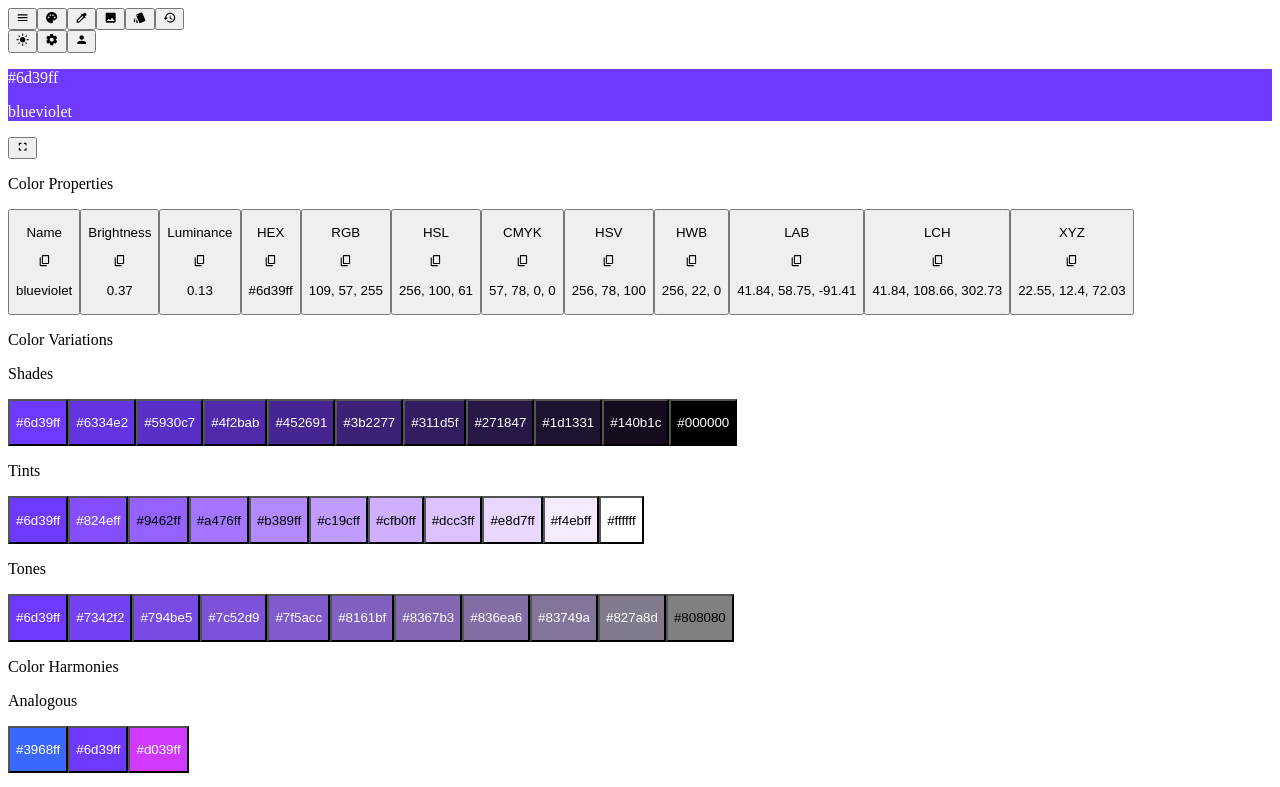
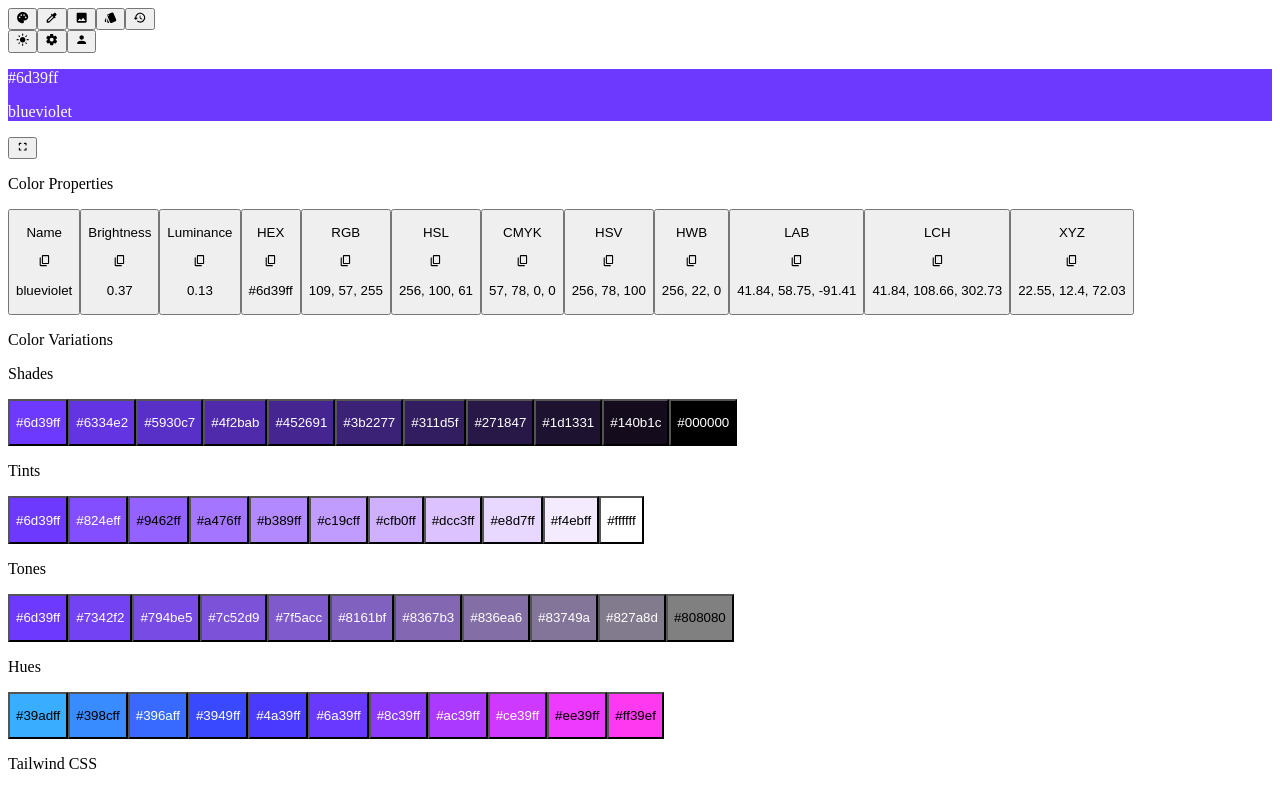
Before and after one commit to iam-rohid/color-pkr, a React (Vite) app: page / in a window 1280 px wide. Shown: the top 787 px of the page. Built offline with nearby package versions, Linux system fonts and the light colour scheme.

Commit message:
Hues, Tailwind CSS colors

```diff
--- a/package.json
+++ b/package.json
@@ -1,6 +1,6 @@
 {
   "name": "color-pkr",
-  "version": "0.1.1",
+  "version": "0.1.2",
   "description": "A usefull color picker app",
   "main": "main/index.js",
   "license": "MIT",
--- a/src/App.tsx
+++ b/src/App.tsx
@@ -1,7 +1,11 @@
 import AppRoutes from "./AppRoutes";
 
 function App() {
-  return <AppRoutes />;
+  return (
+    <div className="w-screen h-screen relative overflow-hidden flex flex-col">
+      <AppRoutes />
+    </div>
+  );
 }
 
 export default App;
--- a/src/components/ColorVariations.tsx
+++ b/src/components/ColorVariations.tsx
@@ -7,6 +7,8 @@ const ColorVariations = ({ colorDetails }: { colorDetails: IColorDetails }) => {
       <ColorsRow colors={colorDetails.shades} title="Shades" />
       <ColorsRow colors={colorDetails.tints} title="Tints" />
       <ColorsRow colors={colorDetails.tones} title="Tones" />
+      <ColorsRow colors={colorDetails.hues} title="Hues" />
+      <ColorsRow colors={colorDetails.tailwindcss} title="Tailwind CSS" />
     </div>
   );
 };
--- a/src/components/ColorsRow.tsx
+++ b/src/components/ColorsRow.tsx
@@ -7,12 +7,12 @@ const ColorsRow = ({
   description,
 }: {
   colors: string[];
-  title: string;
+  title?: string;
   description?: string;
 }) => {
   return (
     <div>
-      <p className="font-medium mb-1">{title}</p>
+      {title && <p className="font-medium mb-1">{title}</p>}
       <div className="w-full flex flex-col sm:flex-row rounded-xl overflow-hidden border border-gray-100 dark:border-gray-800">
         {colors.map((color, i) => (
           <ColorCell color={color} key={i} />
--- a/src/components/Container.tsx
+++ b/src/components/Container.tsx
@@ -8,7 +8,7 @@ const Container = ({
   className?: string;
 }) => {
   return (
-    <div className={`w-full max-w-6xl mx-auto p-4 md:p-6 lg:p-8 ${className}`}>
+    <div className={`w-full max-w-7xl mx-auto p-4 md:p-6 lg:p-8 ${className}`}>
       {children}
     </div>
   );
--- a/src/components/SideBar/SideBar.tsx
+++ b/src/components/SideBar/SideBar.tsx
@@ -1,4 +1,3 @@
-import React, { SVGProps } from "react";
 import { useTheme } from "../../hooks/useTheme";
 import ColorIcon from "../icons/ColorIcon";
 import ColorPaletteIcon from "../icons/ColorPaletteIcon";
@@ -10,12 +9,12 @@ import LightModeIcon from "../icons/LightModeIcon";
 import MenuIcon from "../icons/MenuIcon";
 import SettingsIcon from "../icons/SettingsIcon";
 import UserIcon from "../icons/UserIcon";
+import SideBarItem from "./SideBarItem";
 
 const SideBar = () => {
   const { darkMode, setDarkMode } = useTheme();
   return (
-    <div className="w-14 h-full flex flex-col overflow-y-auto border-r border-gray-100 dark:border-gray-800">
-      <SideBarItem Icon={MenuIcon} name="Menu" tag="color-picker" />
+    <div className="w-14 h-full flex flex-col overflow-y-auto border-r border-gray-100 dark:border-gray-800 p-2">
       <SideBarItem
         Icon={ColorIcon}
         name="Edit Color"
@@ -49,7 +48,7 @@ const SideBar = () => {
       <div className="flex-1"></div>
       <SideBarItem
         Icon={darkMode ? DarkModeIcon : LightModeIcon}
-        name={darkMode ? "Disable Dark Mode" : "Enable Dark Mode"}
+        name={darkMode ? "Dark Mode" : "Light Mode"}
         tag="dark-mode"
         onClick={() => {
           setDarkMode(!darkMode);
@@ -67,31 +66,3 @@ const SideBar = () => {
 };
 
 export default SideBar;
-
-const SideBarItem = ({
-  Icon,
-  name,
-  tag,
-  onClick,
-  isActive,
-}: {
-  Icon: (props: SVGProps<SVGSVGElement>) => JSX.Element;
-  name: string;
-  tag: string;
-  isActive?: boolean;
-  onClick?: () => void;
-}) => {
-  return (
-    <button
-      title={name}
-      onClick={onClick}
-      className={`border-l-2 ${
-        isActive
-          ? "text-primary-500 dark:text-primary-500 border-primary-500"
-          : "text-gray-500 dark:text-gray-500 hover:text-primary-500 dark:hover:text-primary-500 border-transparent"
-      } flex items-center justify-center w-full h-14 min-h-[2.5rem]`}
-    >
-      <Icon className="w-7 h-7" />
-    </button>
-  );
-};
--- /dev/null
+++ b/src/components/SideBar/SideBarItem.tsx
@@ -0,0 +1,34 @@
+import { SVGProps } from "react";
+
+const SideBarItem = ({
+  Icon,
+  name,
+  tag,
+  onClick,
+  isActive,
+}: {
+  Icon: (props: SVGProps<SVGSVGElement>) => JSX.Element;
+  name: string;
+  tag: string;
+  isActive?: boolean;
+  onClick?: () => void;
+}) => {
+  return (
+    <button
+      title={name}
+      onClick={onClick}
+      className={`${
+        isActive
+          ? "text-gray-900 dark:text-white bg-gray-100 dark:bg-gray-800"
+          : "text-gray-700 dark:text-gray-300 hover:text-gray-900 dark:hover:text-white border-transparent"
+      } flex items-center justify-start w-full h-10 rounded-md`}
+    >
+      <div className="h-full w-14 flex items-center justify-center">
+        <Icon className="w-7 h-7" />
+      </div>
+      {/* <p className="flex-1 text-left hidden lg:block truncate">{name}</p> */}
+    </button>
+  );
+};
+
+export default SideBarItem;
--- a/src/components/index.ts
+++ /dev/null
@@ -1 +0,0 @@
-export * from "./SideBar";
--- a/src/layouts/MainLayout.tsx
+++ b/src/layouts/MainLayout.tsx
@@ -1,10 +1,9 @@
-import React from "react";
 import { Outlet } from "react-router-dom";
-import { SideBar } from "../components";
+import { SideBar } from "../components/SideBar";
 
 const MainLayout = () => {
   return (
-    <div className="w-screen h-screen flex relative bg-white dark:bg-gray-900 text-gray-900 dark:text-white overflow-hidden">
+    <div className="w-full h-full flex relative bg-white dark:bg-gray-900 text-gray-900 dark:text-white overflow-hidden">
       <SideBar />
       <div className="flex-1 overflow-y-auto overflow-x-hidden">
         <Outlet />
--- a/src/lib/getColorDetails.ts
+++ b/src/lib/getColorDetails.ts
@@ -27,6 +27,7 @@ const getColorDetails = (
   shadeCount: number = 11
 ): IColorDetails => {
   const color = colord(`#${hex}`);
+
   let colorDetails: IColorDetails = {
     name: color.toName({ closest: true }) || "Unknown Color",
     hex: color.toHex(),
@@ -42,6 +43,30 @@ const getColorDetails = (
     shades: color.shades(shadeCount).map((c) => c.toHex()),
     tones: color.tones(shadeCount).map((c) => c.toHex()),
     tints: color.tints(shadeCount).map((c) => c.toHex()),
+    tailwindcss: [
+      ...color
+        .tints(7)
+        .slice(0, 6)
+        .reverse()
+        .map((c) => c.toHex()),
+      ...color
+        .shades(6)
+        .slice(1, 5)
+        .map((c) => c.toHex()),
+    ],
+    hues: [
+      color.hue(205).toHex(),
+      color.hue(215).toHex(),
+      color.hue(225).toHex(),
+      color.hue(235).toHex(),
+      color.hue(245).toHex(),
+      color.hue(255).toHex(),
+      color.hue(265).toHex(),
+      color.hue(275).toHex(),
+      color.hue(285).toHex(),
+      color.hue(295).toHex(),
+      color.hue(305).toHex(),
+    ],
     isDark: color.isDark(),
     isLight: color.isLight(),
     luminance: color.luminance(),
--- a/src/pages/HomePage.tsx
+++ b/src/pages/HomePage.tsx
@@ -7,6 +7,7 @@ import FullscreenIcon from "../components/icons/FullscreenIcon";
 import CloseIcon from "../components/icons/CloseIcon";
 import ColorHarmonies from "../components/ColorHarmonies";
 import ColorVariations from "../components/ColorVariations";
+import ColorsRow from "../components/ColorsRow";
 
 const HomePage = () => {
   const [color, setColor] = useState("6D39FF");
--- a/src/types/index.ts
+++ b/src/types/index.ts
@@ -25,6 +25,8 @@ export interface IColorDetails {
   shades: string[];
   tones: string[];
   tints: string[];
+  tailwindcss: string[];
+  hues: string[];
   isLight: boolean;
   isDark: boolean;
   luminance: number;
```
